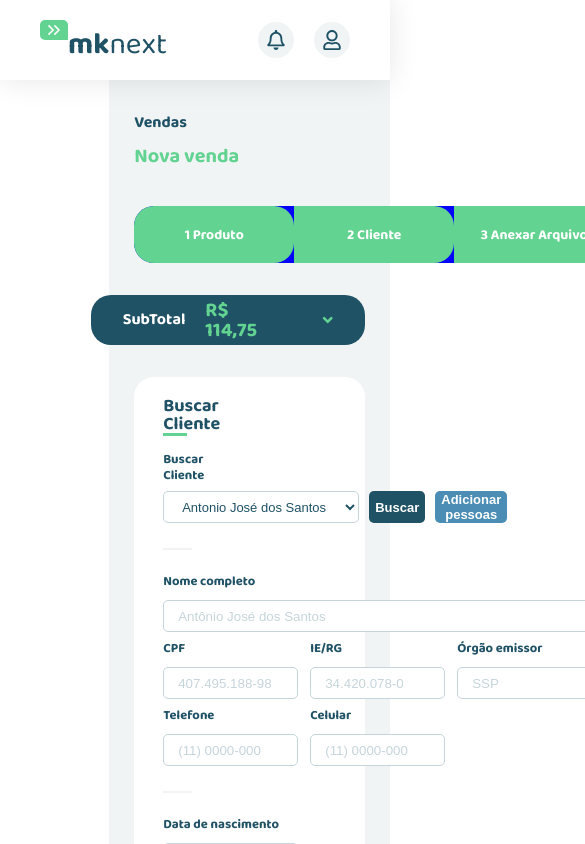
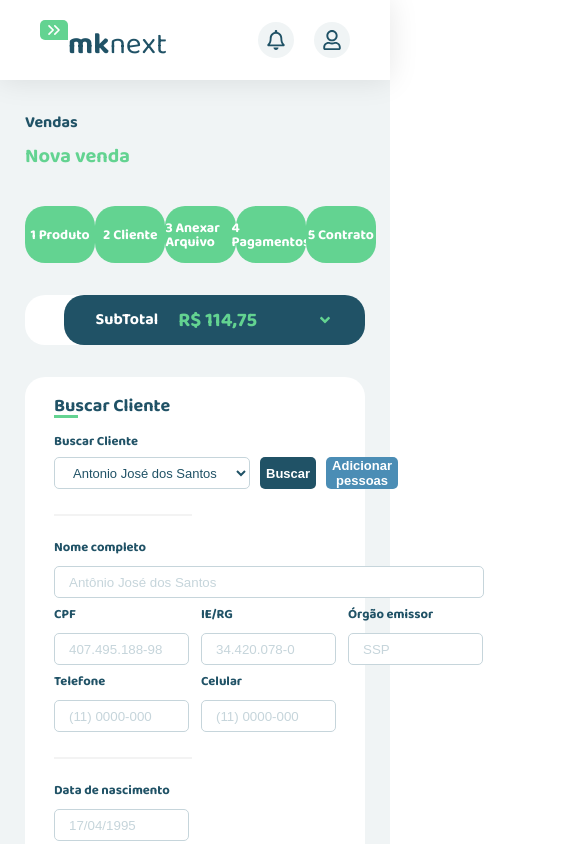
Before and after one commit to LucasZuquetto/Challenge_React, a React (Vite) app: page /cliente in a window 390 px wide. Shown: the top 844 px of the page, 585 px wide, since content can reach past the window. Built offline with nearby package versions, Linux system fonts and the light colour scheme; no server answers.

Commit message:
feat: implements responsive layout

```diff
--- a/src/components/SalesHeader/FormStepper/style.ts
+++ b/src/components/SalesHeader/FormStepper/style.ts
@@ -7,7 +7,6 @@ export const FormStepperContainer = styled.div`
    border-radius: 20px;
    div {
       height: 100%;
-      background-color: blue;
       display: flex;
       border-radius: 20px;
       div:first-child {
@@ -18,11 +17,21 @@ export const FormStepperContainer = styled.div`
          font-weight: 700;
          color: white;
          background-color: #63d391;
-         width: 10rem;
-         border-radius: 0 20px 20px 0;
+         width: 150px;
+         border-radius: 20px;
          display: flex;
          justify-content: center;
          align-items: center;
       }
+      @media (max-width: 1100px) {
+         div {
+            width: 13vw;
+         }
+      }
+      @media (max-width: 800px) {
+         & > div {
+            width: 18vw;
+         }
+      }
    }
 `;
--- a/src/layouts/defaultLayout/style.ts
+++ b/src/layouts/defaultLayout/style.ts
@@ -3,9 +3,12 @@ import styled from "styled-components";
 export const LayoutContainer = styled.div`
    max-width: 100vw;
    min-height: calc(100vh - 80px);
-   margin:80px 0 0 28vw;
+   margin: 80px 0 0 28vw;
 
    display: flex;
    flex-direction: column;
-   background-color: #F0F4F5;
+   background-color: #f0f4f5;
+   @media (max-width: 800px) {
+      margin: 80px 0 0 0;
+   }
 `;
```
